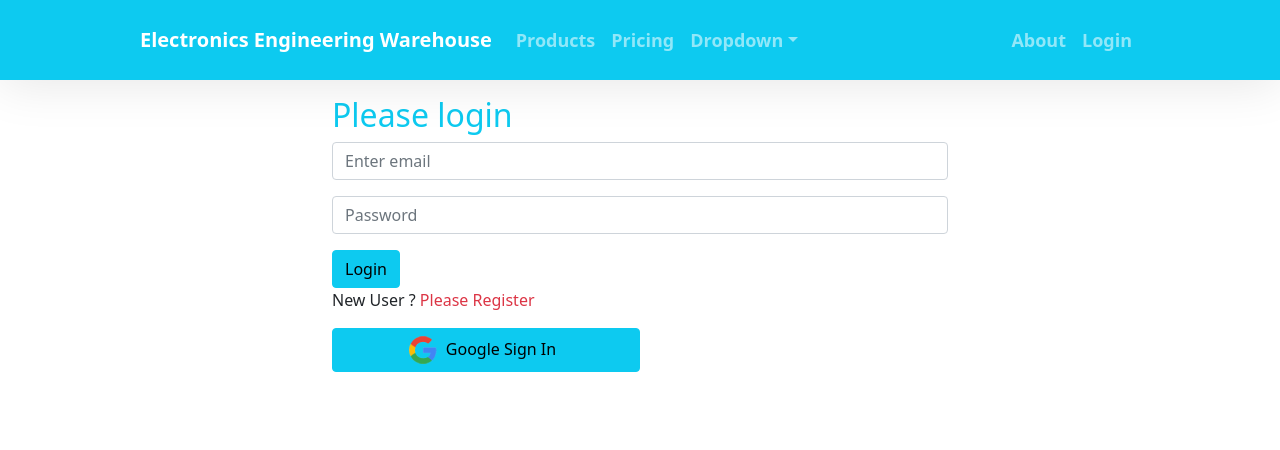
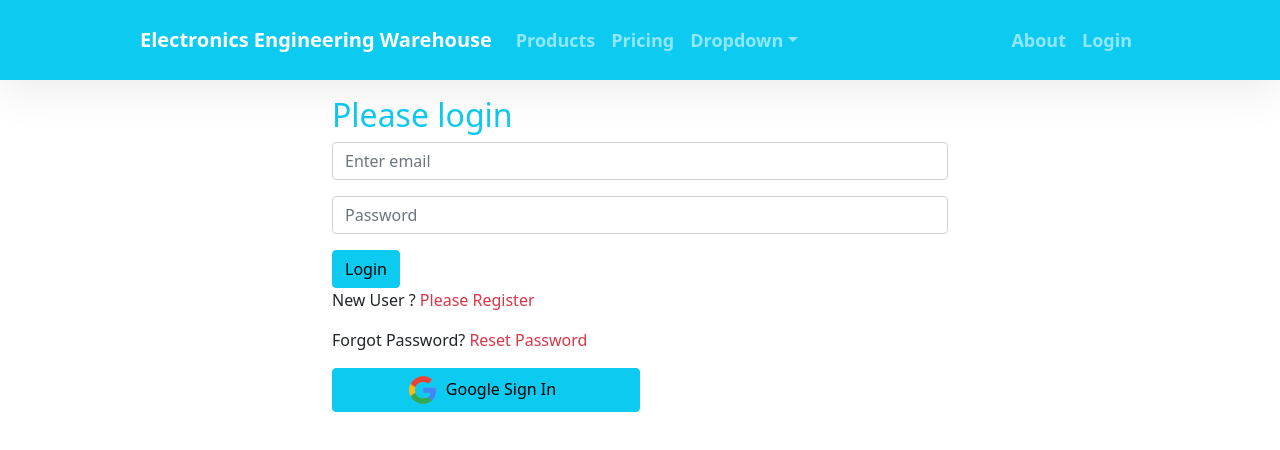
Before and after one commit to raselcsedev/electronics-engineering-warehouse, a React (Create React App) app: page /login in a window 1280 px wide. Shown: the top 450 px of the page. Built offline with nearby package versions, Linux system fonts and the light colour scheme; no server answers.

Commit message:
reset password implements

```diff
--- a/src/Pages/Login/Login/Login.js
+++ b/src/Pages/Login/Login/Login.js
@@ -1,7 +1,7 @@
 import React, { useRef } from 'react';
 import { Button, Form } from 'react-bootstrap';
 import { Link,useLocation, useNavigate } from 'react-router-dom';
-import { useSignInWithEmailAndPassword } from 'react-firebase-hooks/auth';
+import { useSendPasswordResetEmail, useSignInWithEmailAndPassword } from 'react-firebase-hooks/auth';
 import auth from '../../../firebase.init';
 import Social from '../Social/Social';
 
@@ -12,21 +12,24 @@ const Login = () => {
     const location = useLocation();
     let from = location.state?.from?.pathname || '/';
     let errorShow;
+
     const [
         signInWithEmailAndPassword,
         user,
         loading,
         error,
     ] = useSignInWithEmailAndPassword(auth);
+    const [sendPasswordResetEmail] = useSendPasswordResetEmail(auth);
     if (user) {
         navigate(from, {replace:true});
-    }
+    };
+
     if (error) {
         errorShow = <div>
             <p className='text-danger'>Error: {error.message}</p>
         </div>
 
-    }
+    };
 
     const handleSubmit = e => {
         e.preventDefault();
@@ -39,6 +42,12 @@ const Login = () => {
 
     const navigateRegister = e => {
         navigate('/register');
+    }
+
+    const passwordReset = async() =>{
+        const email = emailRef.current.value;
+        await sendPasswordResetEmail(email);
+        alert('send email');
     }
 
     return (
@@ -62,6 +71,8 @@ const Login = () => {
             {errorShow}
             <p>New User ? <Link to='/register' className='text-danger w-25 pe-auto text-decoration-none' onClick={navigateRegister}>Please Register</Link></p>
 
+            <p>Forgot Password? <Link to='/register' className='text-danger w-25 pe-auto text-decoration-none' onClick={passwordReset}>Reset Password</Link></p>
+
             <Social></Social>
         </div>
     );
```
